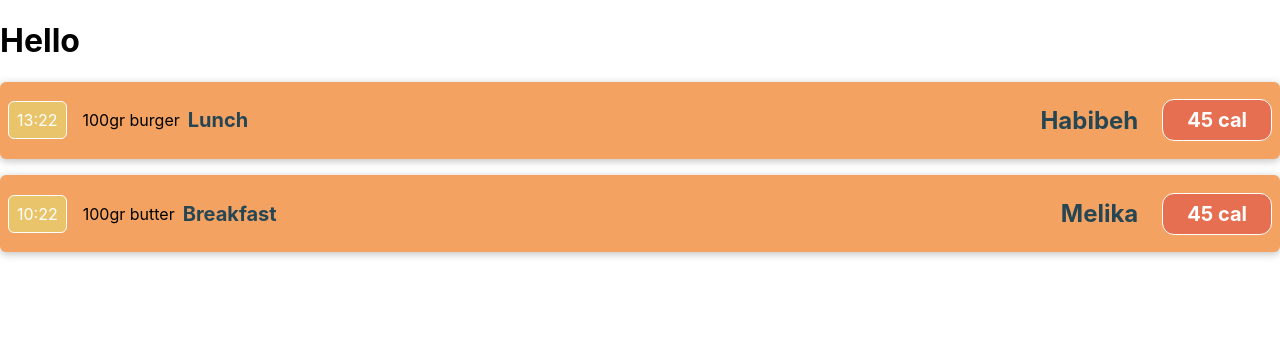
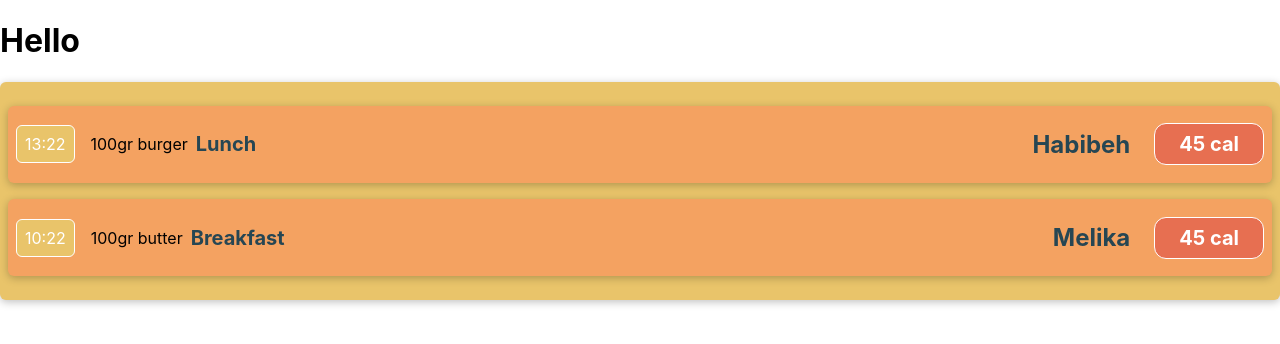
Before and after one commit to HabibehKhavari/Calorie-Tracker-App, a React (Create React App) app: page / in a window 1280 px wide. Shown: the top 344 px of the page. Built offline with nearby package versions, Linux system fonts and the light colour scheme.

Commit message:
add Metrics container

```diff
--- a/src/App.js
+++ b/src/App.js
@@ -1,42 +1,29 @@
 import logo from './logo.svg';
 import './App.css';
-import MetricItem from './components/MetricItem'
+import Metrics from './components/MetricItem/Metrics';
 
 function App() {
   const metrics = [
     {
-      date:new Date(2021,5,2,13,22,0,0),
-      name:"Habibeh",
-      meal:"Lunch",
-      calorei:"45 cal",
-      amount:"100gr burger"
+      date: new Date(2021, 5, 2, 13, 22, 0, 0),
+      name: 'Habibeh',
+      meal: 'Lunch',
+      calorei: '45 cal',
+      amount: '100gr burger',
     },
     {
-      date:new Date(2021,5,5,10,22,0,0),
-      name:"Melika",
-      meal:"Breakfast",
-      calorei:"45 cal",
-      amount:"100gr butter"
-    }
-  ]
+      date: new Date(2021, 5, 5, 10, 22, 0, 0),
+      name: 'Melika',
+      meal: 'Breakfast',
+      calorei: '45 cal',
+      amount: '100gr butter',
+    },
+  ];
 
   return (
     <div>
-    <h1>Hello</h1>
-    <MetricItem
-    userDate={metrics[0].date}
-    userName={metrics[0].name}
-    userMeal={metrics[0].meal}
-    userCalorei={metrics[0].calorei}
-    userAmount={metrics[0].amount}
-    />
-    <MetricItem
-    userDate={metrics[1].date}
-    userName={metrics[1].name}
-    userMeal={metrics[1].meal}
-    userCalorei={metrics[1].calorei}
-    userAmount={metrics[1].amount}
-    />
+      <h1>Hello</h1>
+      <Metrics data={metrics} />
     </div>
   );
 }
--- /dev/null
+++ b/src/components/MetricItem/Metrics.css
@@ -0,0 +1,7 @@
+.metrics {
+  box-shadow: 0 2px 8px rgba(0, 0, 0, 0.25);
+  padding: 0.5rem;
+  margin: 0;
+  border-radius: 6px;
+  background-color: #e9c46a;
+}
--- /dev/null
+++ b/src/components/MetricItem/Metrics.js
@@ -0,0 +1,25 @@
+import { directive } from '@babel/types';
+import './Metrics.css';
+import MetricItem from './MetricItem';
+
+const Metrics = (props) => {
+  return (
+    <div className="metrics">
+      <MetricItem
+        userDate={props.data[0].date}
+        userName={props.data[0].name}
+        userMeal={props.data[0].meal}
+        userCalorei={props.data[0].calorei}
+        userAmount={props.data[0].amount}
+      />
+      <MetricItem
+        userDate={props.data[1].date}
+        userName={props.data[1].name}
+        userMeal={props.data[1].meal}
+        userCalorei={props.data[1].calorei}
+        userAmount={props.data[1].amount}
+      />
+    </div>
+  );
+};
+export default Metrics;
```
Also changed, not shown: src/components/MetricItem/MetricDate.css (renamed from src/components/MetricDate.css), src/components/MetricItem/MetricDate.js (renamed from src/components/MetricDate.js), src/components/MetricItem/MetricItem.css (renamed from src/components/MetricItem.css), src/components/MetricItem/MetricItem.js (renamed from src/components/MetricItem.js).
